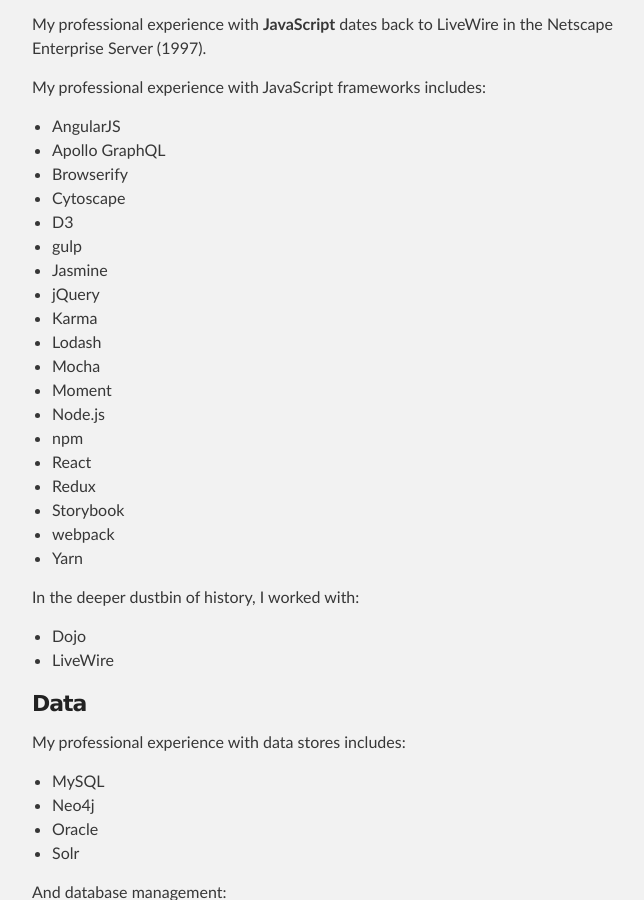
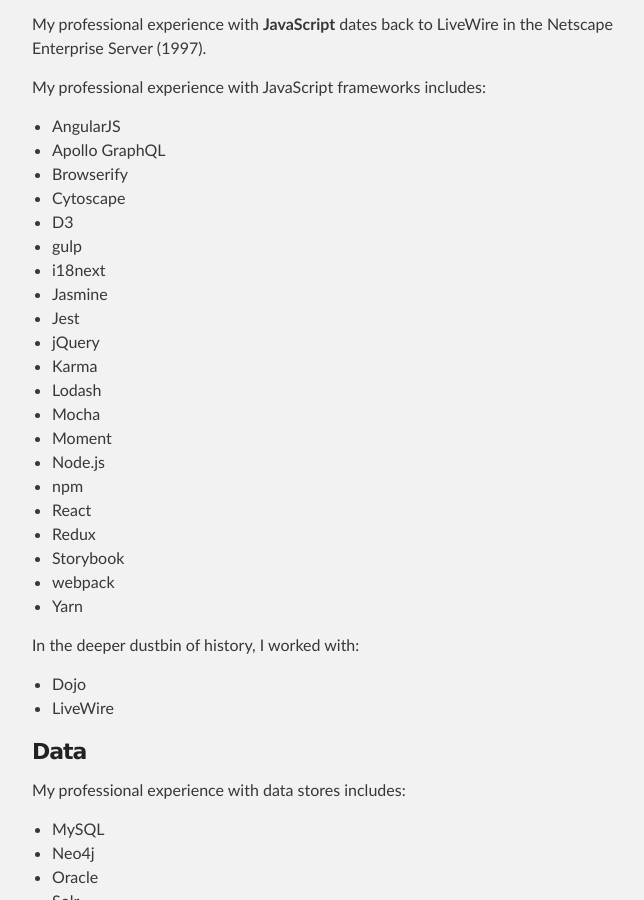
Before and after one commit to dfisher95350/dfisher95350.github.io, a Jekyll site: the page built from experience/index.md, in a window 1280 px wide and 900 px high, scrolled down 2576 px. Shown: the whole window, without its empty margins (288-932 px from the left). Built offline with Jekyll 4.4.1, drawn with Linux system fonts in a browser that asks for light colours; our own code applies the rules of GitHub Pages for plain Markdown files.

Commit message:
Updated experience.

```diff
--- a/experience/index.md
+++ b/experience/index.md
@@ -105,7 +105,9 @@
 - Cytoscape
 - D3
 - gulp
+- i18next
 - Jasmine
+- Jest
 - jQuery
 - Karma
 - Lodash
```
